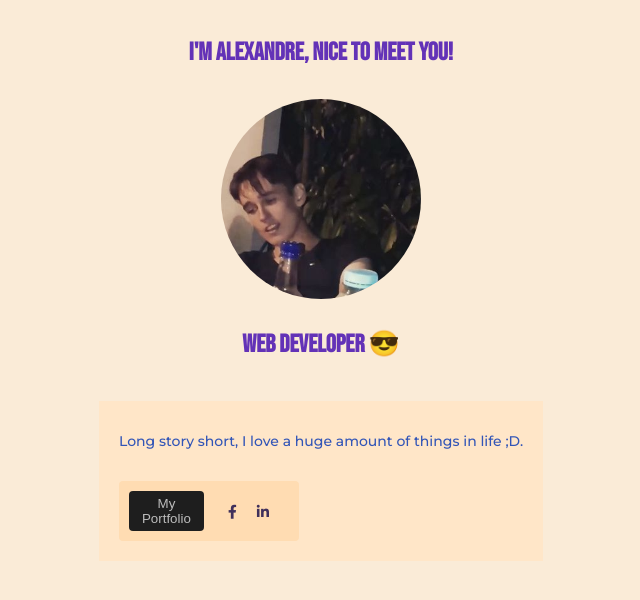
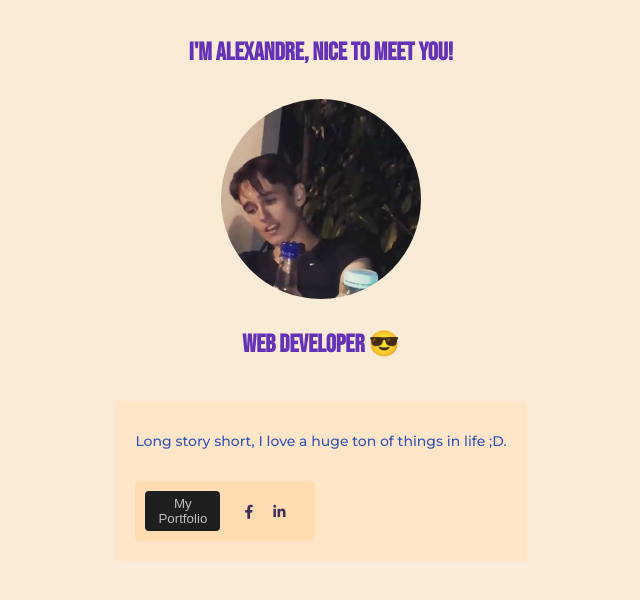
Before and after one commit to AlexRz912/profile, a plain HTML site: page index.html in a window 1280 px wide. Shown: the whole page, without its empty margins (319-959 px from the left). Drawn offline with Linux system fonts and the light colour scheme.

Commit message:
Update profile description index.html
better english!

```diff
--- a/index.html
+++ b/index.html
@@ -18,7 +18,7 @@
 
   <div class="card-orangeish">
     <p class="paragraph-center">
-      Long story short, I love a huge amount of things in life ;D.
+      Long story short, I love a huge ton of things in life ;D.
     </p>
     <div class="card-orange">
       <button class="button-black"><a href="https://www.alexandre-rodriguez-webdev.fr/" target="_blank">My
```
